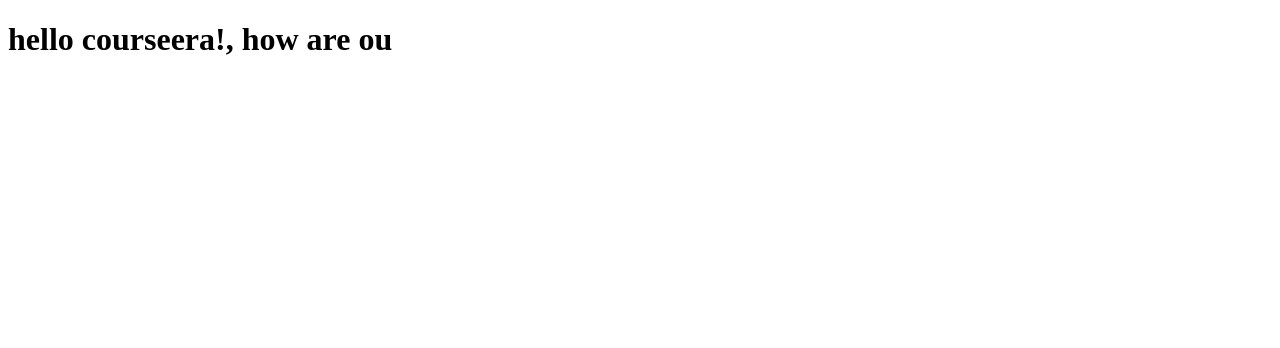
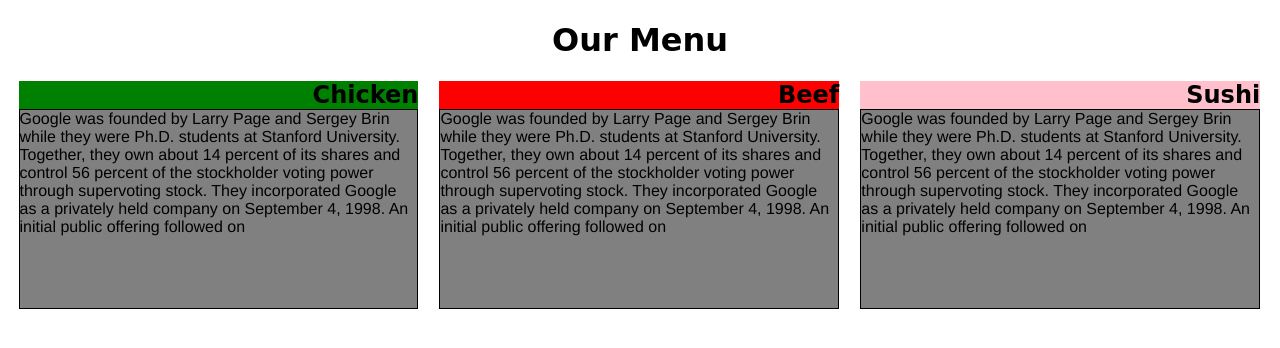
Before and after one commit to Ann5/course-test, a plain HTML site: page sie/index.html in a window 1280 px wide. Drawn offline with Linux system fonts and the light colour scheme.

Commit message:
m sle page

```diff
--- a/sie/index.html
+++ b/sie/index.html
@@ -1,9 +1,42 @@
 <!DOCTYPE html>
 <html>
 <head>
-	<title>course-test</title>
+<meta charset="utf-8">
+<meta name="viewport" content="width=device-width, initial-scale=1">
+<link rel="stylesheet" href="stle.css">
+<style>
+* {
+  box-sizing: border-box;
+}
+
+ </style>
+
+<title>course is cool </title>
 </head>
 <body>
-<h1> hello  courseera!, how are ou </h1>
+<h1> Our Menu</h1>
+<div class="row">
+<div class="col-lg-4 col-md-6 col-md-12">
+<div class"section">
+<h2 class="chicken">Chicken</h2>
+<p>Google was founded by Larry Page and Sergey Brin while they were Ph.D. students at Stanford University. Together, they own about 14 percent of its shares and control 56 percent of the stockholder voting power through supervoting stock. They incorporated Google as a privately held company on September 4, 1998. An initial public offering followed on </p>
+</div>
+</div>
+
+<div class="col-lg-4 col-md-6 col-md-12">
+<div class"section">
+<h2 class="beef">Beef</h2>
+<p> Google was founded by Larry Page and Sergey Brin while they were Ph.D. students at Stanford University. Together, they own about 14 percent of its shares and control 56 percent of the stockholder voting power through supervoting stock. They incorporated Google as a privately held company on September 4, 1998. An initial public offering followed on </p>
+</div>
+</div>
+
+<div class="col-lg-4 col-md-6 col-md-12">
+<div class"section">
+<h2 class="sushi">Sushi</h2>
+<p> Google was founded by Larry Page and Sergey Brin while they were Ph.D. students at Stanford University. Together, they own about 14 percent of its shares and control 56 percent of the stockholder voting power through supervoting stock. They incorporated Google as a privately held company on September 4, 1998. An initial public offering followed on </p>
+</div>
+</div>
+
+</div>
 </body>
 </html>
--- /dev/null
+++ b/sie/stle.css
@@ -0,0 +1,105 @@
+h1{
+ 	color: black;
+ 	text-align: center;
+ 	font-family: cursive;
+
+   }
+
+  p {
+  border: 1px solid black;
+  background-color: grey;
+  width: 95%;
+  height: 200px;
+  margin-right: auto;
+  margin-left: auto;
+  margin-bottom: auto;
+  margin-top: auto;
+
+  font-family: Helvetica;
+  color: black;
+  overflow: auto;
+  position: relative;
+  text-align: bottom;
+
+}
+
+}
+.row {
+  width: 100%;
+}
+
+.chicken{
+ background-color: green;
+ text-align: right;
+  width: 95%;
+ color: black;
+ margin-right: auto;
+  margin-left: auto;
+  margin-bottom: auto;
+  margin-top: auto;
+  font-family: cursive;
+  box-sizing: border-box;
+
+}
+.beef{
+ background-color: red;
+ text-align: right;
+  width: 95%;
+ color: black;
+ margin-right: auto;
+  margin-left: auto;
+  margin-bottom: auto;
+  margin-top: auto;
+  font-family: cursive;
+  box-sizing: border-box;
+}
+.sushi{
+ background-color: pink;
+ text-align: right;
+  width: 95%;
+ color: black;
+ margin-right: auto;
+  margin-left: auto;
+  margin-bottom: auto;
+  margin-top: auto;
+  font-family: cursive;
+  box-sizing: border-box;
+
+}
+
+/********** Large devices only **********/
+@media (min-width: 992px)
+ {
+  .col-lg-4{
+  float: left;
+
+    }
+
+    .col-lg-4 {
+    width: 33.3%;
+    }
+  }
+
+   @media (min-width: 768px) and (max-width: 991px) {
+.col-md-6{
+  float: left;
+   margin-top:10px;
+
+    }
+
+    .col-md-6 {
+    width: 50%;
+    }
+  }
+
+ @media (min-width: 0px) and (max-width: 767px)  {
+.col-md-12{
+  float: left;
+  margin-top:10px;
+
+    }
+
+    .col-md-12 {
+    width: 100%;
+    }
+  }
```
